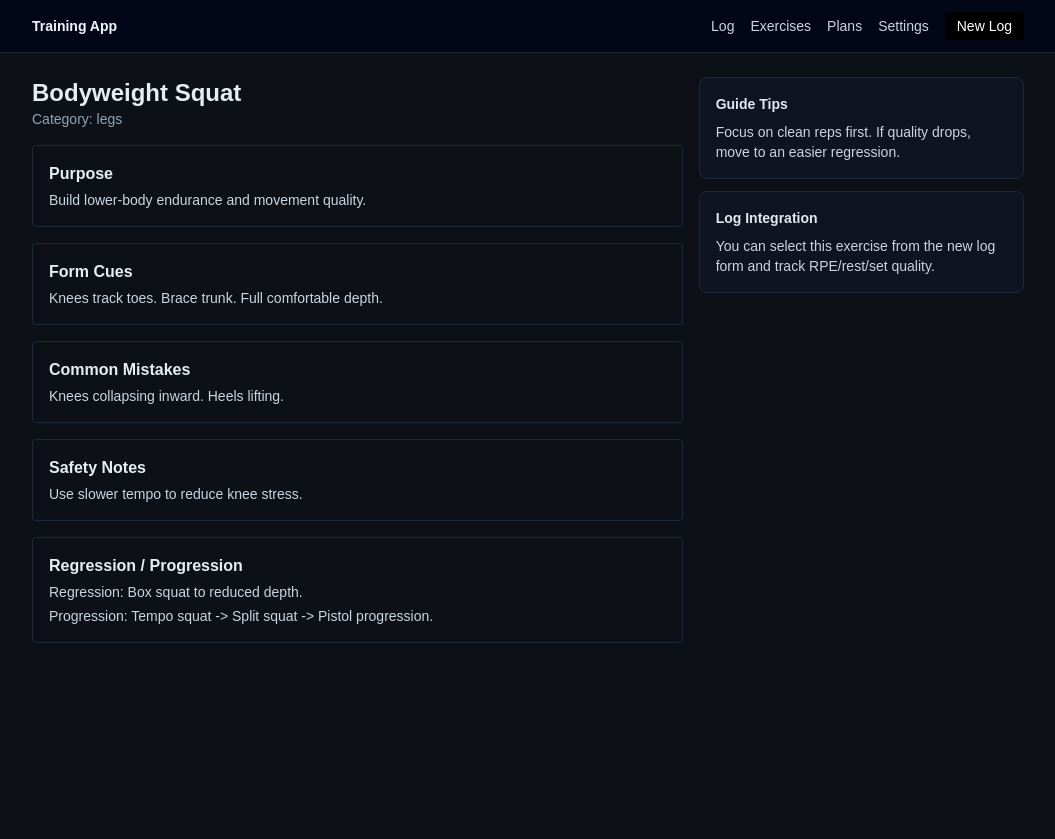
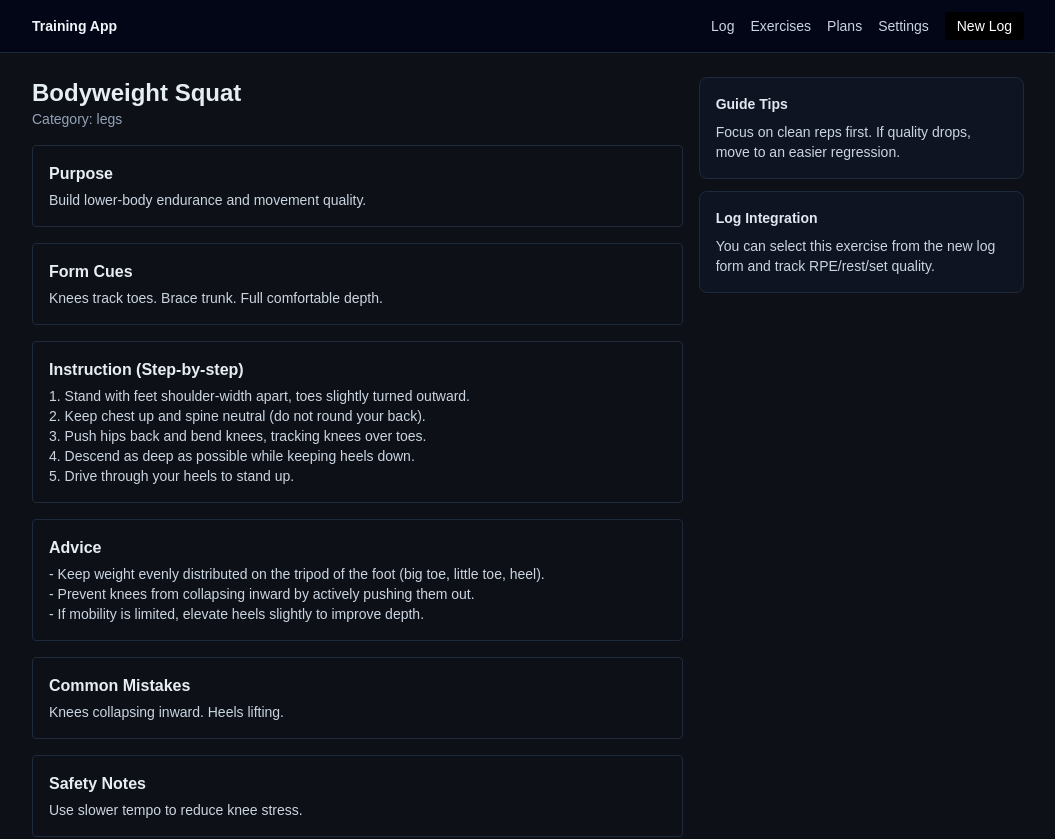
Before and after one commit to naokiwork/training_app, a Next.js app: page /exercises/bodyweight-squat in a window 1280 px wide. Shown: the top 839 px of the page, without its empty margins (112-1167 px from the left). Before the commit the page ends 800 px from the top, so only its background shows below. Built offline with nearby package versions, Linux system fonts and the light colour scheme.

Commit message:
Update 変更内容

```diff
--- a/app/exercises/[id]/page.tsx
+++ b/app/exercises/[id]/page.tsx
@@ -27,6 +27,16 @@ export default async function ExerciseDetailPage({
         <article className="rounded border border-slate-800 p-4">
           <h2 className="mb-1 font-semibold">Form Cues</h2>
           <p className="text-sm text-slate-300">{exercise.formCues ?? "Not set yet."}</p>
+        </article>
+
+        <article className="rounded border border-slate-800 p-4">
+          <h2 className="mb-1 font-semibold">Instruction (Step-by-step)</h2>
+          <p className="whitespace-pre-line text-sm text-slate-300">{exercise.instruction ?? "Not set yet."}</p>
+        </article>
+
+        <article className="rounded border border-slate-800 p-4">
+          <h2 className="mb-1 font-semibold">Advice</h2>
+          <p className="whitespace-pre-line text-sm text-slate-300">{exercise.advice ?? "Not set yet."}</p>
         </article>
 
         <article className="rounded border border-slate-800 p-4">
--- a/data/exercises.ts
+++ b/data/exercises.ts
@@ -3,6 +3,8 @@ export type ExerciseData = {
   name: string;
   category: string | null;
   purpose: string | null;
+  instruction: string | null;
+  advice: string | null;
   formCues: string | null;
   mistakes: string | null;
   safetyNotes: string | null;
@@ -16,6 +18,10 @@ export const exercises: ExerciseData[] = [
     name: "Push-up",
     category: "push",
     purpose: "Build chest, triceps, and core control.",
+    instruction:
+      "1. Place your hands shoulder-width apart or slightly wider. Fingers slightly turned outward.\n2. Keep your body in a straight line from head to heels (do not let hips sag or rise too high).\n3. Keep elbows at about 30-60 degrees from your body, not flared straight out.\n4. Lower until your chest (or sternum) approaches the floor.\n5. Press the floor away to return to the top without shrugging your shoulders.",
+    advice:
+      "- Keep your gaze on the floor to avoid neck strain.\n- Think \"bring your chest to the floor,\" not just bending the arms.\n- If too difficult: do knee push-ups or incline push-ups (hands on a bench).",
     formCues: "Keep body straight. Lower with control. Press without shrugging.",
     mistakes: "Sagging hips. Flaring elbows too wide. Partial range of motion.",
     safetyNotes: "Stop if shoulder pain appears. Keep wrists neutral.",
@@ -27,6 +33,10 @@ export const exercises: ExerciseData[] = [
     name: "Pull-up",
     category: "pull",
     purpose: "Build vertical pulling strength and grip.",
+    instruction:
+      "1. Grip the bar shoulder-width or slightly wider, thumb wrapped around.\n2. Hang without shrugging; depress your shoulder blades slightly (light chest up).\n3. Pull by driving your elbows down toward your ribs.\n4. Bring your chin close to or above the bar and pause briefly.\n5. Lower yourself under control. Avoid dropping suddenly.",
+    advice:
+      "- Learn to initiate by pulling your shoulder blades down first (scapular pull).\n- Prioritize strict reps before using momentum.\n- If too hard: do negatives (jump to the top, lower slowly) or use resistance bands.",
     formCues: "Depress scapula first. Pull chest up. Avoid excessive kipping.",
     mistakes: "Neck reaching. Swinging. Half reps.",
     safetyNotes: "Avoid elbow overload by controlling eccentric.",
@@ -38,6 +48,10 @@ export const exercises: ExerciseData[] = [
     name: "Dip",
     category: "push",
     purpose: "Develop triceps and lower chest strength.",
+    instruction:
+      "1. Support yourself on the bars with arms extended.\n2. Keep shoulders depressed (do not shrug).\n3. Lean slightly forward to emphasize chest, or stay more upright for triceps.\n4. Bend elbows back and lower under control (avoid painful depth).\n5. Press the bars down to return up.",
+    advice:
+      "- Shoulder discomfort often comes from going too deep or letting shoulders roll forward.\n- Keep elbows from flaring excessively.\n- If difficult: reduce depth or use foot assistance.",
     formCues: "Shoulders down. Slight forward lean. Control depth.",
     mistakes: "Shoulders rolling forward. Dropping too deep too soon.",
     safetyNotes: "Reduce depth if front shoulder discomfort occurs.",
@@ -49,6 +63,10 @@ export const exercises: ExerciseData[] = [
     name: "Bodyweight Squat",
     category: "legs",
     purpose: "Build lower-body endurance and movement quality.",
+    instruction:
+      "1. Stand with feet shoulder-width apart, toes slightly turned outward.\n2. Keep chest up and spine neutral (do not round your back).\n3. Push hips back and bend knees, tracking knees over toes.\n4. Descend as deep as possible while keeping heels down.\n5. Drive through your heels to stand up.",
+    advice:
+      "- Keep weight evenly distributed on the tripod of the foot (big toe, little toe, heel).\n- Prevent knees from collapsing inward by actively pushing them out.\n- If mobility is limited, elevate heels slightly to improve depth.",
     formCues: "Knees track toes. Brace trunk. Full comfortable depth.",
     mistakes: "Knees collapsing inward. Heels lifting.",
     safetyNotes: "Use slower tempo to reduce knee stress.",
@@ -60,6 +78,10 @@ export const exercises: ExerciseData[] = [
     name: "Inverted Row",
     category: "pull",
     purpose: "Horizontal pulling for upper-back balance.",
+    instruction:
+      "1. Set a bar at waist to chest height. Lie underneath it.\n2. Keep your body straight and core tight.\n3. Pull your chest toward the bar by squeezing your shoulder blades.\n4. Pause briefly at the top.\n5. Lower slowly under control.",
+    advice:
+      "- Think \"pull chest to bar,\" not just bending arms.\n- The more horizontal your body, the harder it becomes.\n- Add a one-second pause at the top for better activation.",
     formCues: "Keep body rigid. Pull elbows back. Touch chest to bar.",
     mistakes: "Hips dropping. Shrugging. Short range.",
     safetyNotes: "Adjust bar height to control intensity safely.",
@@ -71,6 +93,10 @@ export const exercises: ExerciseData[] = [
     name: "Pike Push-up",
     category: "push",
     purpose: "Build shoulder strength for vertical pressing.",
+    instruction:
+      "1. Place hands shoulder-width apart and lift hips into an inverted V shape.\n2. Look between your hands.\n3. Bend elbows and lower your head toward the floor.\n4. Press straight back up without shrugging shoulders.\n5. Keep core engaged throughout.",
+    advice:
+      "- Move straight down, not forward, to target shoulders properly.\n- To regress: shorten the inverted V or elevate hands.\n- To progress: elevate feet on a bench.",
     formCues: "Hips high. Head moves forward-down. Press back strongly.",
     mistakes: "Elbows too wide. Collapsing at neck.",
     safetyNotes: "Start with higher hand elevation if needed.",
@@ -82,6 +108,10 @@ export const exercises: ExerciseData[] = [
     name: "Bulgarian Split Squat",
     category: "legs",
     purpose: "Single-leg strength and stability.",
+    instruction:
+      "1. Place rear foot on a bench behind you.\n2. Keep torso slightly leaned forward and hips square.\n3. Lower by bending the front knee and hip.\n4. Drive through the front heel to stand.\n5. Prevent the front knee from collapsing inward.",
+    advice:
+      "- Adjust front foot distance for balance and knee comfort.\n- Keep hips stable at the bottom.\n- Reduce depth or use a lower surface if too challenging.",
     formCues: "Front foot planted. Controlled descent. Upright torso.",
     mistakes: "Pushing from rear leg too much. Losing balance.",
     safetyNotes: "Use support if balance limits safe reps.",
@@ -93,6 +123,10 @@ export const exercises: ExerciseData[] = [
     name: "Plank",
     category: "core",
     purpose: "Improve anti-extension trunk endurance.",
+    instruction:
+      "1. Place elbows under shoulders, forearms on the floor.\n2. Extend legs and keep body straight.\n3. Brace abs and pull ribs down to avoid lower back arching.\n4. Squeeze glutes to stabilize pelvis.\n5. Breathe normally.",
+    advice:
+      "- Focus on maintaining position, not just holding time.\n- If lower back arches, shorten the duration.\n- To progress: narrow stance or lift one leg.",
     formCues: "Ribs down. Glutes tight. Neutral neck.",
     mistakes: "Lower back sag. Holding breath.",
     safetyNotes: "Stop set when posture breaks.",
@@ -104,6 +138,10 @@ export const exercises: ExerciseData[] = [
     name: "Hollow Body Hold",
     category: "core",
     purpose: "Core tension foundation for skills.",
+    instruction:
+      "1. Lie on your back and press your lower back firmly into the floor.\n2. Brace your core and keep ribs down.\n3. Lift shoulders slightly off the floor, arms overhead.\n4. Extend legs and lift them slightly (only as high as you can maintain back contact).\n5. Hold position without losing lower back contact.",
+    advice:
+      "- The moment your lower back lifts, tension is lost.\n- To regress: bend knees or bring arms forward.\n- Short perfect holds are better than long poor ones.",
     formCues: "Lower back pressed down. Arms and legs long.",
     mistakes: "Lower back arching off floor.",
     safetyNotes: "Shorten lever if lumbar tension appears.",
@@ -115,6 +153,10 @@ export const exercises: ExerciseData[] = [
     name: "Hanging Leg Raise",
     category: "core",
     purpose: "Strengthen hip flexion and trunk control.",
+    instruction:
+      "1. Hang from a bar with shoulders depressed.\n2. Eliminate swinging before starting.\n3. Posteriorly tilt pelvis (slight abdominal curl) as you raise legs.\n4. Lift legs as high as possible without arching your back.\n5. Lower slowly without swinging.",
+    advice:
+      "- Avoid arching your lower back and simply lifting legs with hip flexors.\n- Progression: knee raises -> straight leg raises -> toes-to-bar.\n- If swinging, reduce reps and focus on control.",
     formCues: "Posterior tilt. Lift with control. Avoid swing.",
     mistakes: "Using momentum. Incomplete range.",
     safetyNotes: "Protect shoulders with active hang position.",
```
